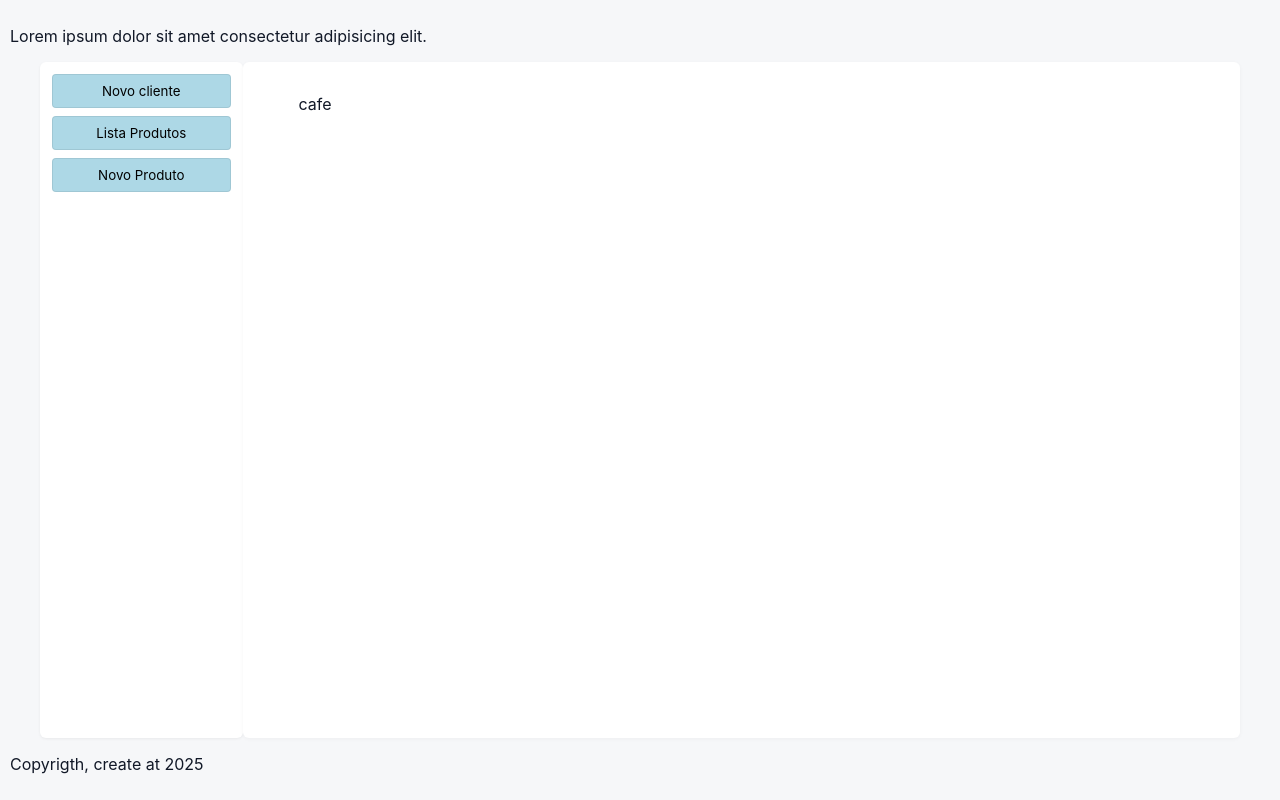
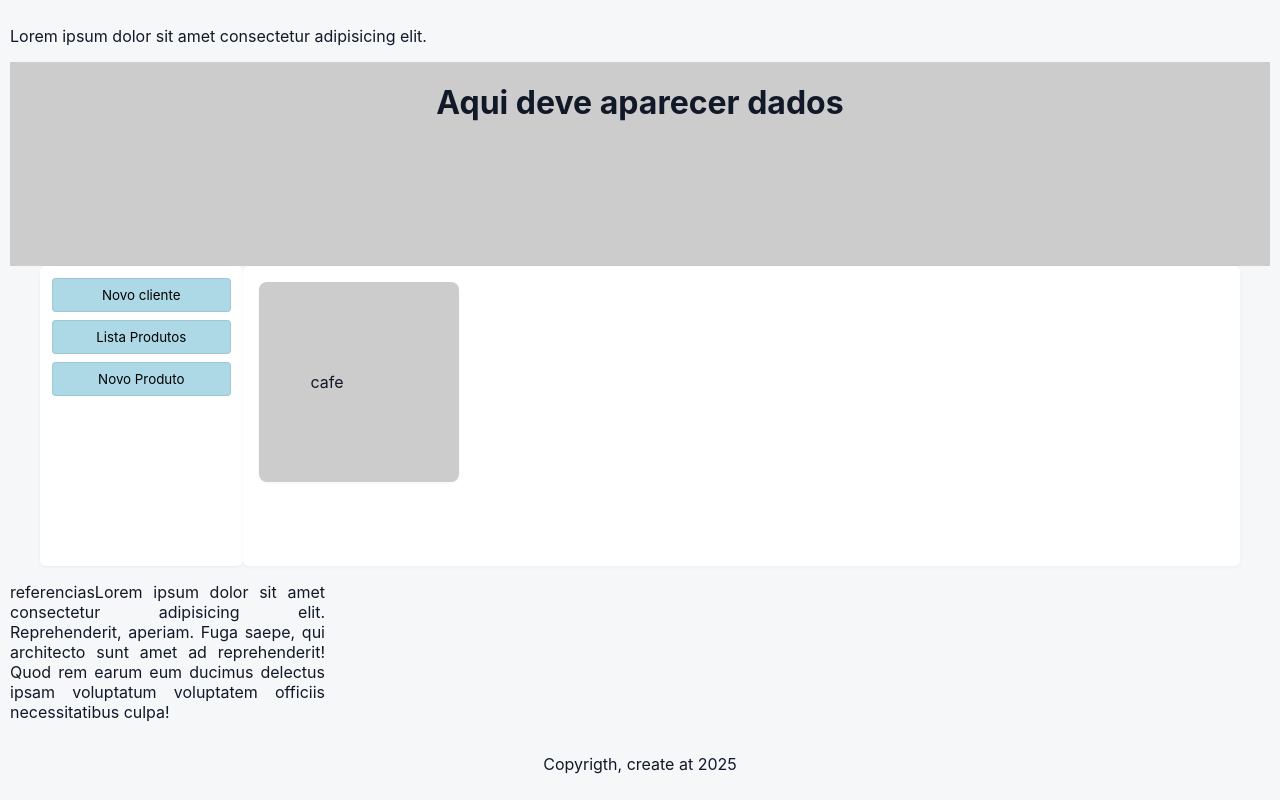
Before and after one commit to DAVI-RJ/frontend_Sobre_controle, a React (Vite) app: page /home in a window 1280 px wide. Built offline with nearby package versions, Linux system fonts and the light colour scheme.

Commit message:
refatora componentes: ajusta estilos e estrutura do Card, adiciona Dashboard e Footer, e melhora layout do HomeLayout

```diff
--- a/src/Components/atoms/inputs/Input.css
+++ b/src/Components/atoms/inputs/Input.css
@@ -25,7 +25,7 @@
   box-shadow: 0 0 0 3px rgba(37,99,235,0.08);
 }
 .error-message{
-  color:var(--danger);
+  color:var(--error);
   font-size:12px;
   margin-top:4px;
 }
--- a/src/Components/molecules/cards/Card.css
+++ b/src/Components/molecules/cards/Card.css
@@ -0,0 +1,14 @@
+.card{
+  background: #ccc;
+  border-radius:8px;
+  padding:12px;
+  box-shadow:0 1px 3px rgba(0,0,0,0.04);
+  display:flex;
+  justify-content:space-between;
+  align-items:center;
+  gap:12px;
+  margin-bottom:12px;
+  width: 200px;
+  height: 200px;
+}
+.card .title{ font-weight:600; }
--- a/src/Components/molecules/cards/Card.jsx
+++ b/src/Components/molecules/cards/Card.jsx
@@ -4,7 +4,7 @@ import "./Card.css"
 export default function CardComponent({product}){
 
   return (
-    <div className="cardClass">
+    <div className="card">
       <ul>
         {<li>{product.name}</li>}
       </ul>
--- a/src/Components/molecules/form/Form.css
+++ b/src/Components/molecules/form/Form.css
@@ -1,8 +1,12 @@
 .form-class {
-  align-items: center;
-  justify-items: center;
-  padding: 10px;
-  border-radius: 8px;
-  box-shadow: 2px 3px;
-  border: 2px solid black;
+  flex-direction:column;
+  gap:12px;
+  align-items:stretch;
+  width:100%;
+  max-width:640px;
 }
+
+.form-class * {
+  gap:8px;
+  margin-top:8px;
+}
--- a/src/Components/molecules/productForm/ProductForm.jsx
+++ b/src/Components/molecules/productForm/ProductForm.jsx
@@ -1,10 +1,9 @@
 import React, {useState} from "react";
 import Form from "../form/Form";
 import InputComponent from "../../atoms/inputs/Input";
+import ButtonComponent from "../../atoms/button/Button"
 
 export default function ProductForm (){
-
-
   return (
     <div>
       <Form>
@@ -21,6 +20,7 @@ export default function ProductForm (){
             }
           }}
         />
+        <ButtonComponent>Submit</ButtonComponent>
       </Form>
     </div>
   );
--- /dev/null
+++ b/src/Components/organisms/dashboard/Dashboard.css
@@ -0,0 +1,4 @@
+.dashboard-class {
+  background: #ccc;
+  text-align: center;
+}
--- /dev/null
+++ b/src/Components/organisms/dashboard/Dashboard.jsx
@@ -0,0 +1,11 @@
+import React from "react";
+
+import "./Dashboard.css"
+
+export default function DashboardComponent() {
+  return (
+    <div className="dashboard-class">
+      <h1>Aqui deve aparecer dados</h1>
+    </div>
+  )
+}
--- /dev/null
+++ b/src/Components/organisms/footer/Footer.css
@@ -0,0 +1,10 @@
+.footer-class {
+  display: grid;
+  grid-template-columns:repeat(4, 1fr);
+  text-align: justify;
+}
+
+.politic {
+  grid-column: 4 span;
+  text-align: center;
+}
--- a/src/Components/organisms/footer/Footer.jsx
+++ b/src/Components/organisms/footer/Footer.jsx
@@ -1,8 +1,13 @@
+import "./Footer.css"
+
 export default function FooterComponent() {
 
   return (
-    <footer>
+    <footer className="footer-class">
       <div>
+        <p><span>referencias</span>Lorem ipsum dolor sit amet consectetur adipisicing elit. Reprehenderit, aperiam. Fuga saepe, qui architecto sunt amet ad reprehenderit! Quod rem earum eum ducimus delectus ipsam voluptatum voluptatem officiis necessitatibus culpa!</p>
+      </div>
+      <div className="politic">
         <p>Copyrigth, create at 2025</p>
       </div>
     </footer>
--- a/src/Components/templates/HomeLayout.css
+++ b/src/Components/templates/HomeLayout.css
@@ -5,12 +5,20 @@
   width: 100%;
   min-height: 100vh;
 }
+.dashboard-layout {
+  height: 400px;
+}
 
 .home-main{
   display: grid;
   max-width: var(--max-width);
   margin: 0 auto;
+  height: 100%;
   width: 100%;
+}
+
+.footer-layout {
+  margin-bottom: 0;
 }
 
 /* breakpoint: mobile -> collapse sidebar */
--- a/src/Components/templates/HomeLayout.jsx
+++ b/src/Components/templates/HomeLayout.jsx
@@ -1,5 +1,6 @@
 import React from "react";
 import HeaderComponent from "../organisms/header/Header";
+import DashboardComponent from "../organisms/dashboard/Dashboard";
 import ContainerComponent from "../organisms/container/Container"
 import FooterComponent from "../organisms/footer/Footer";
 
@@ -8,13 +9,14 @@ import "./HomeLayout.css"
 export default function HomeLayout ({children}) {
   return (
     <div className="home-layout">
-      <HeaderComponent className="header-class"/>
+      <HeaderComponent className="header-layout"/>
+      <DashboardComponent className="dashboard-layout"/>
       <main className="home-main">
         <ContainerComponent>
           {children}
         </ContainerComponent>
       </main>
-      <FooterComponent />
+      <FooterComponent className="footer-layout"/>
     </div>
   )
 }
```
